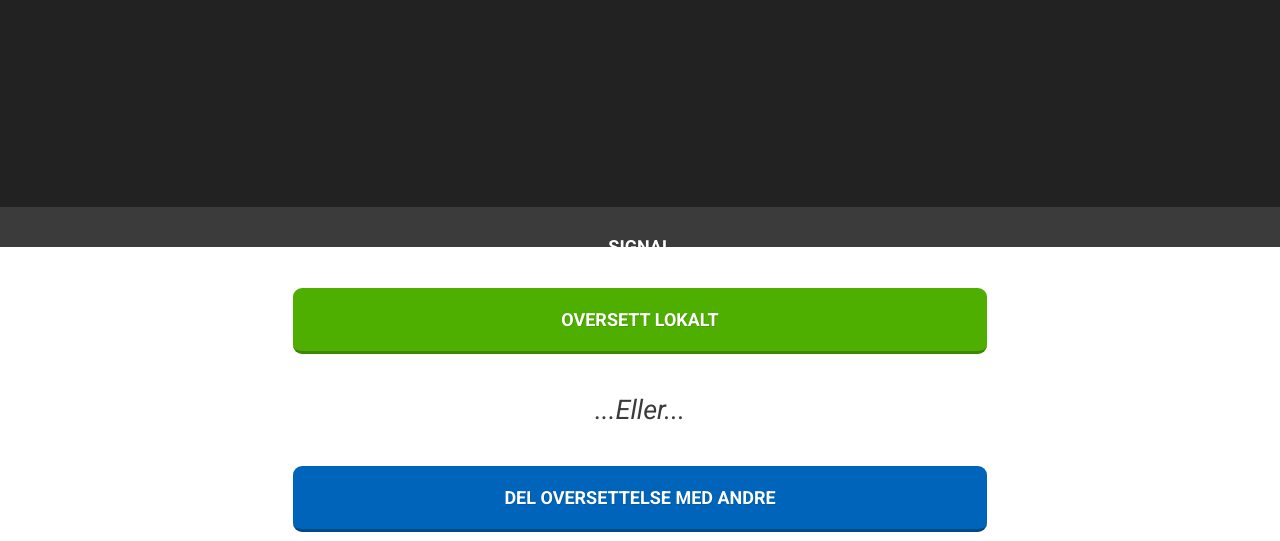
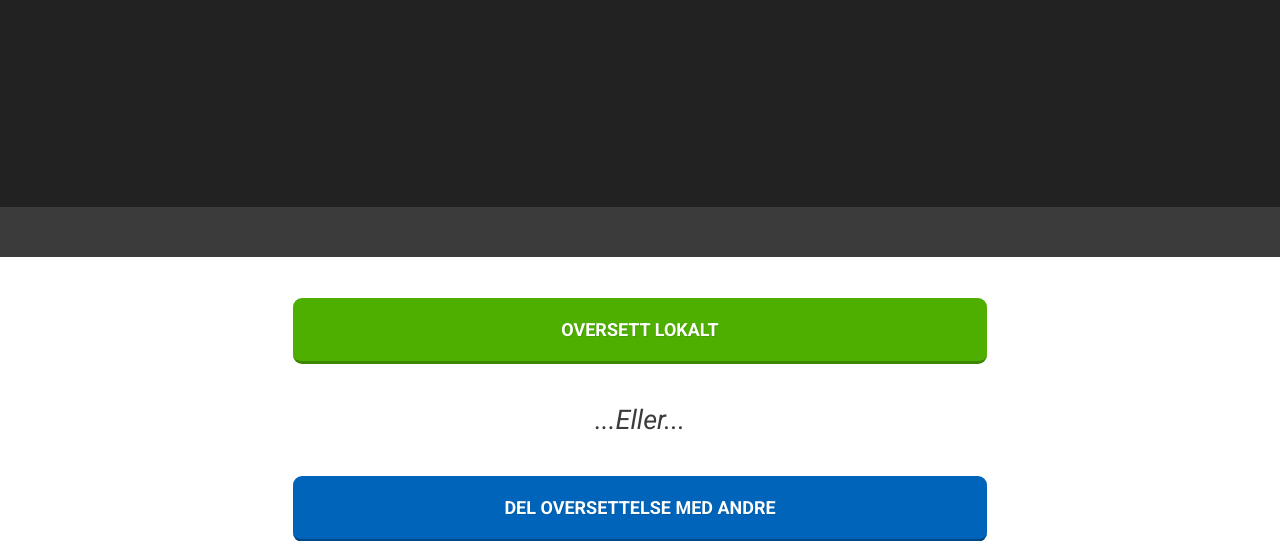
Before and after one commit to evenh/mmi-oblig3, a PHP site: page / in a window 1280 px wide. Shown: the part 593-1134 px from the top of the page. Run offline with PHP 8.4, Linux system fonts and the light colour scheme; some libraries are stand-ins or nearby versions.

Commit message:
Permanent, penere hack

```diff
--- a/css/mmi.css
+++ b/css/mmi.css
@@ -80,9 +80,9 @@
 	header {
 		flex: 0 0 auto;
 		width: 100%;
-		height: 40px;
+		height: 50px;
 		background-color: rgba(10, 10, 10, 0.8);
-		padding: 0 0.5rem;
+		padding: 20px 0.5rem 0 0.5rem;
 		-moz-box-sizing: border-box;
 		box-sizing: border-box;
 	}
--- a/js/app.js
+++ b/js/app.js
@@ -6,12 +6,6 @@
  $(document).ready(function(){
  	// Forhindrer lenkefeil ved webappmodus på iOS
  	$("a").click(function (e){ e.preventDefault(); window.location = $(this).attr("href"); });
-
- 	// Fuck the status bar
- 	var updateStatusBar = navigator.userAgent.match(/iphone|ipad|ipod/i) && parseInt(navigator.appVersion.match(/OS (\d)/)[1], 10) >= 7;
-	if(updateStatusBar){
-        document.body.style.webkitTransform = 'translate3d(0, 20px, 0)';
-    }
 
  	window.scrollTo(0,1);
 
--- a/js/main.js
+++ b/js/main.js
@@ -8,10 +8,6 @@ $(function() {
 	});
 
   $("a").click(function (e){ e.preventDefault(); window.location = $(this).attr("href"); });
-  var updateStatusBar = navigator.userAgent.match(/iphone|ipad|ipod/i) && parseInt(navigator.appVersion.match(/OS (\d)/)[1], 10) >= 7;
-  if(updateStatusBar){
-    document.body.style.webkitTransform = 'translate3d(0, 20px, 0)';
-  }
 });
 
 function launchFullScreen(element) {
```
